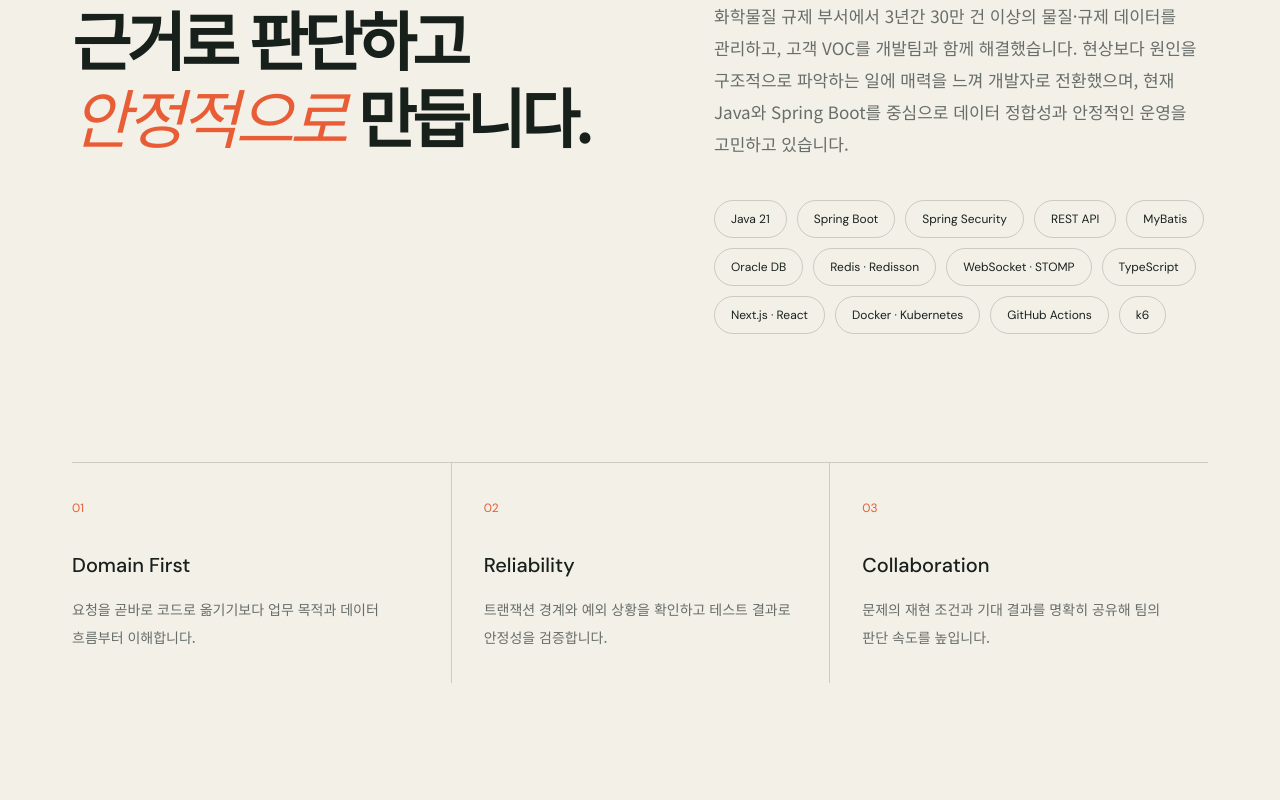
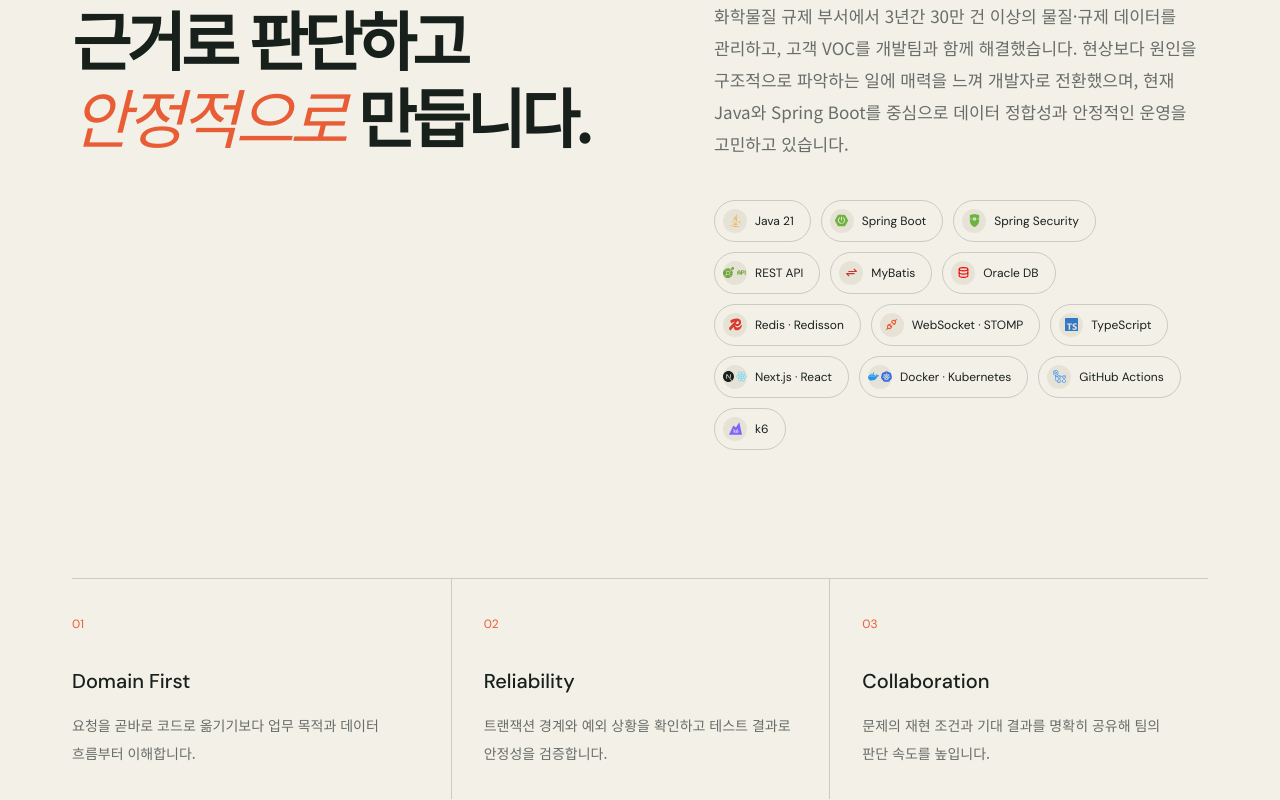
Before and after one commit to ssangyoungyuwon-maker/youngyuwon, a React (Vite) app: page / in a window 1280 px wide. Shown: the part 1203-2003 px from the top of the page. Built offline with nearby package versions, Linux system fonts and the light colour scheme.

Commit message:
기술 스택 브랜드 아이콘 추가

```diff
--- a/package.json
+++ b/package.json
@@ -10,7 +10,8 @@
   },
   "dependencies": {
     "react": "^19.2.7",
-    "react-dom": "^19.2.7"
+    "react-dom": "^19.2.7",
+    "react-icons": "^5.6.0"
   },
   "devDependencies": {
     "@tailwindcss/vite": "^4.3.1",
--- a/src/App.jsx
+++ b/src/App.jsx
@@ -2,6 +2,7 @@ import { useEffect, useState } from "react";
 import Header from "./components/Header";
 import Reveal from "./components/Reveal";
 import SectionHeading from "./components/SectionHeading";
+import SkillIcon from "./components/SkillIcon";
 import { portfolio } from "./data/portfolio";
 
 const shell = "mx-auto w-full max-w-[1384px] px-5 md:px-10 xl:px-[4.5rem]";
@@ -184,8 +185,9 @@ function About() {
             {portfolio.skills.map((skill) => (
               <span
                 key={skill}
-                className="rounded-full border border-line px-4 py-2.5 text-xs"
+                className="group inline-flex items-center gap-2 rounded-full border border-line py-2 pr-4 pl-2 text-xs transition hover:-translate-y-0.5 hover:border-accent/50 hover:bg-surface"
               >
+                <SkillIcon name={skill} />
                 {skill}
               </span>
             ))}
--- /dev/null
+++ b/src/components/SkillIcon.jsx
@@ -0,0 +1,66 @@
+import { FaJava } from "react-icons/fa";
+import {
+  SiDocker,
+  SiGithubactions,
+  SiK6,
+  SiKubernetes,
+  SiNextdotjs,
+  SiOpenapiinitiative,
+  SiReact,
+  SiRedis,
+  SiSpringboot,
+  SiSpringsecurity,
+  SiTypescript,
+} from "react-icons/si";
+import {
+  TbApi,
+  TbArrowsExchange,
+  TbDatabase,
+  TbPlugConnected,
+} from "react-icons/tb";
+
+const skillIcons = {
+  "Java 21": { icons: [FaJava], color: "#f89820" },
+  "Spring Boot": { icons: [SiSpringboot], color: "#6db33f" },
+  "Spring Security": { icons: [SiSpringsecurity], color: "#6db33f" },
+  "REST API": { icons: [SiOpenapiinitiative, TbApi], color: "#6ba539" },
+  MyBatis: { icons: [TbArrowsExchange], color: "#c7352c" },
+  "Oracle DB": { icons: [TbDatabase], color: "#f80000" },
+  "Redis · Redisson": { icons: [SiRedis], color: "#dc382d" },
+  "WebSocket · STOMP": { icons: [TbPlugConnected], color: "#e85d35" },
+  TypeScript: { icons: [SiTypescript], color: "#3178c6" },
+  "Next.js · React": {
+    icons: [SiNextdotjs, SiReact],
+    colors: ["currentColor", "#61dafb"],
+  },
+  "Docker · Kubernetes": {
+    icons: [SiDocker, SiKubernetes],
+    colors: ["#2496ed", "#326ce5"],
+  },
+  "GitHub Actions": { icons: [SiGithubactions], color: "#2088ff" },
+  k6: { icons: [SiK6], color: "#7d64ff" },
+};
+
+export default function SkillIcon({ name }) {
+  const config = skillIcons[name] ?? {
+    icons: [TbApi],
+    color: "currentColor",
+  };
+
+  return (
+    <span
+      aria-hidden="true"
+      className="grid size-6 shrink-0 place-items-center rounded-full bg-surface text-[13px] transition-transform duration-200 group-hover:scale-110"
+    >
+      <span className="flex items-center justify-center gap-0.5">
+        {config.icons.map((Icon, index) => (
+          <Icon
+            key={`${name}-${index}`}
+            style={{ color: config.colors?.[index] ?? config.color }}
+            className={config.icons.length > 1 ? "size-[11px]" : "size-[13px]"}
+          />
+        ))}
+      </span>
+    </span>
+  );
+}
```
Also changed, not shown: 1 other file (tests, documents, lock files or other folders).
